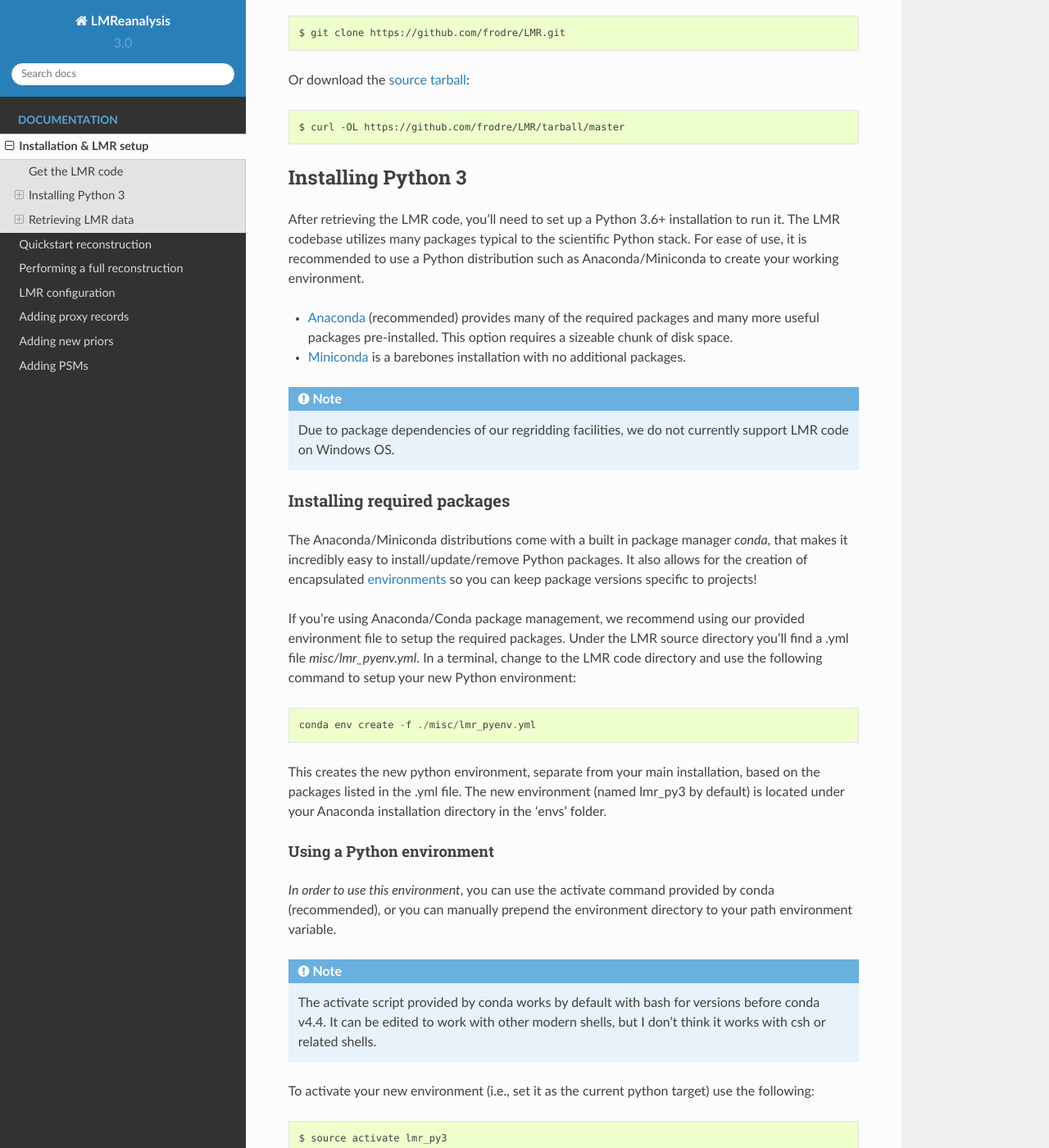
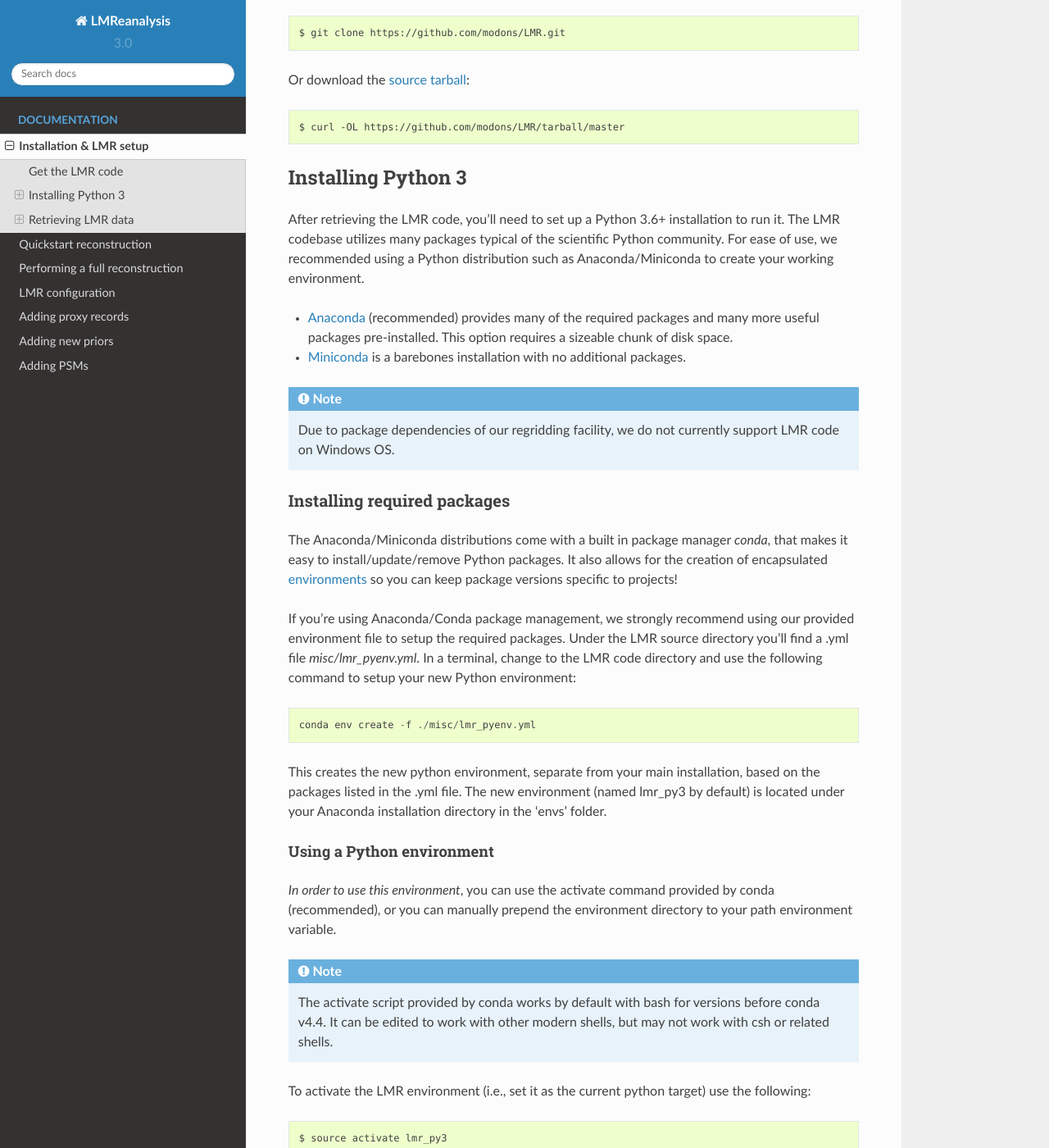
Before and after one commit to modons/LMR, a Sphinx documentation site: the page built from docs/install.rst, in a window 1280 px wide and 1400 px high, scrolled down 293 px. Shown: the whole window at 82% size. Built offline with Sphinx 7.4.7 and the Read the Docs theme 2.0.0, drawn with Linux system fonts in a browser that asks for light colours; some of the changed text lies outside the part shown.

Commit message:
minor edits. most important, changed code target to GJH github account; code not yet there. still need to fill holes in docs.

```diff
--- a/docs/full_recon.rst
+++ b/docs/full_recon.rst
@@ -4,14 +4,14 @@
 Performing a full reconstruction
 ********************************
 
-.. warning:: This section is a WIP
+.. warning:: This section is a work in progress and needs your help!
 
-To run an experiment, you must edit configuration. First, in the LMR code directory,
+To run an experiment, you must edit the configuration. First, in the LMR code directory,
 copy the file ``LRM_config_template.py`` to ``LMR_config.py``.  In ``LMR_config.py``,
 change the ``SRC_DIR`` variable to the LMR code directory on your machine (i.e. the
 directory which contains the ``LMR_config_template.py`` file).
 
-Next, copy ``config_template.yml``, which is under version control, to ``config .yml``,
+Next, copy ``config_template.yml``, which is under version control, to ``config.yml``,
 which is not. ::
 
     cp config_template.yml config.yml
--- a/docs/index.rst
+++ b/docs/index.rst
@@ -14,13 +14,13 @@ The Last Millennium Reanalysis (LMR) code provides a framework for ensemble
 Kalman filter paleoclimate reconstructions from [Hakim2016]_.  Its modular
 design facilitates rapid prototyping and experimentation for paleoclimate
 research.  The code can be found on
-`Github <https://www.github.com/frodre/LMR>`_ and we welcome collaborators to
+`Github <https://www.github.com/modons/LMR>`_ and we welcome collaborators to
 build and improve on the framework!
 
 Version 3.0
 July 2018
 
-**Originators:**
+**Documentation contributors:**
 
 * R. Tardif, W. A. Perkins, G. J. Hakim, *University of Washington*
 * M. B. Erb, *North Arizona University*
--- a/docs/install.rst
+++ b/docs/install.rst
@@ -9,22 +9,22 @@ Get the LMR code
 ================
 
 The source code for this project can be found on Github at:
-`<https://github.com/frodre/LMR>`_
+`<https://github.com/modons/LMR>`_
 
 You can either clone directly from the public repository::
 
-    $ git clone https://github.com/frodre/LMR.git
+    $ git clone https://github.com/modons/LMR.git
 
 Or download the
 `source tarball <https://github.com/frodre/LMR/tarball/production>`_::
 
-    $ curl -OL https://github.com/frodre/LMR/tarball/master
+    $ curl -OL https://github.com/modons/LMR/tarball/master
 
 Installing Python 3
 ===================
 After retrieving the LMR code, you’ll need to set up a Python 3.6+ installation
-to run it.  The LMR codebase utilizes many packages typical to the scientific
-Python stack. For ease of use, it is recommended to use a Python distribution
+to run it.  The LMR codebase utilizes many packages typical of the scientific
+Python community. For ease of use, we recommended using a Python distribution
 such as Anaconda/Miniconda to create your working environment.
 
 * `Anaconda <https://www.anaconda.com/download/>`_ (recommended) provides many
@@ -33,19 +33,19 @@ such as Anaconda/Miniconda to create your working environment.
 * `Miniconda <https://conda.io/miniconda.html>`_ is a barebones
   installation with no additional packages.
 
-.. note:: Due to package dependencies of our regridding facilities, we do not
+.. note:: Due to package dependencies of our regridding facility, we do not
   currently support LMR code on Windows OS.
 
 Installing required packages
 ----------------------------
 
 The Anaconda/Miniconda distributions come with a built in package manager
-`conda`, that makes it incredibly easy to install/update/remove Python packages.
+`conda`, that makes it easy to install/update/remove Python packages.
 It also allows for the creation of encapsulated
 `environments <https://conda.io/docs/user-guide/tasks/manage-environments.html>`_
 so you can keep package versions specific to projects!
 
-If you're using Anaconda/Conda package management, we recommend using our
+If you're using Anaconda/Conda package management, we strongly recommend using our
 provided environment file to setup the required packages. Under the LMR source
 directory you’ll find a .yml file `misc/lmr_pyenv.yml`.  In a terminal, change
 to the LMR code directory and use the following command to setup your new Python
@@ -67,10 +67,9 @@ your path environment variable.
 
 .. note:: The activate script provided by conda works by default with  bash for
   versions before conda v4.4.  It can be edited to work with other modern
-  shells,
-  but I don’t think it works with csh or related shells.
+  shells, but may not work with csh or related shells.
 
-To activate your new environment (i.e., set it as the current python target) use
+To activate the LMR environment (i.e., set it as the current python target) use
 the following::
 
     $ source activate lmr_py3
@@ -84,8 +83,8 @@ environment, e.g.,::
 
     (lmr_py3) [user@machine] $
 
-This indicates that you are using your new python environment (lmr_py3) in the
-current session and that any scripts you run in this session are using that
+This indicates that you are using the LMR python environment (lmr_py3) in the
+current session and that any scripts you run in this session use that
 environment by default.
 
 To return/exit to your default Python environment use::
@@ -95,8 +94,8 @@ To return/exit to your default Python environment use::
 You should see the environment prefix disappear, indicating you're back in your
 original Python environment.
 
-.. warning:: if an executable (like ipython) is not in your new python
-  environment, but your path can still find ipython from your original
+.. warning:: if an executable (like ipython) is not in the LMR python
+  environment, but your path can still find the executable in your original
   installation you might not notice you're using an older/different version.
 
 .. sample_data::
@@ -112,16 +111,16 @@ Download this tar file:
 `LMR_data_control.tar <http://www.atmos.washington.edu/~hakim/lmr_data/LMR_data_control.tar>`_
 and move it to a directory where you will unpack it; here we will call that
 directory /home/disk/foo/LMR_data. This directory must be readable from wherever
-you plan to perform the experiment. ::
+you plan to perform the experiment. Extract files using::
 
     $ tar -xvf LMR_data_control.tar
 
-will give you something that looks like this in the /home/disk/foo/LMR_data
+giving you something that looks like this in the /home/disk/foo/LMR_data
 directory ::
 
     data/  LMR_data_control.tar  PSM/
 
-The default directory structure is such that the LMR framework can easily look
+This is the default directory structure, which allows the LMR framework to easily look
 for data sources in known locations.  However, non-standard data directories
 can still be specified in the :ref:`configuration`.
 
@@ -154,6 +153,5 @@ The directory ``PSM/`` holds precalibrated statistical PSM files created by
 LMR_PSMbuild.py.  Anytime proxy databases are updated, or adjustments to
 statistical calibration are made, the files in this folder should be updated.
 
-Again, the path to most of these files can be directly specified in the
-configuration if necessary, but it’s recommended to instead use the default
-directory structure.
+Again, if necessary, the path to most of these files can be directly specified in the
+configuration file, but we recommend using the default directory structure.
```
Also changed, not shown: docs/quick_recon.rst (+16 -15 lines).
